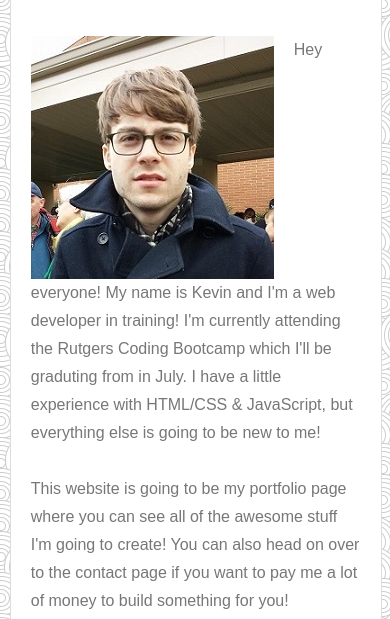
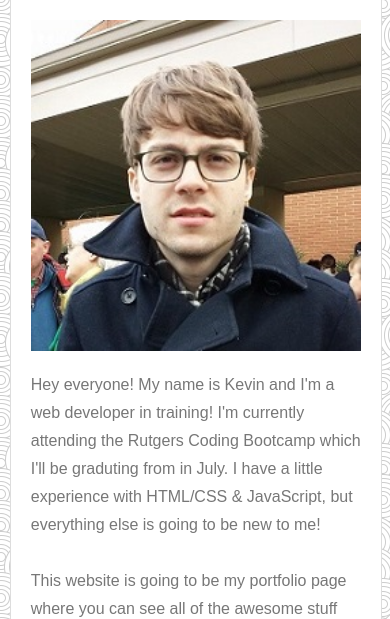
Before and after one commit to kevingraber/mobile-responsive-portfolio, a plain HTML site: page index.html in a window 390 px wide. Shown: the part 225-844 px from the top of the page. Drawn offline with Linux system fonts and the light colour scheme.

Commit message:
finishing touches on the index page in 640px

```diff
--- a/assets/css/style.css
+++ b/assets/css/style.css
@@ -386,4 +386,13 @@ textarea {
 		text-align:left;
 		margin:0px;
 	}
+
+	#pic {
+		width:100%;
+		padding-bottom:20px;
+	}
+
+	#mainContent p {
+		margin-top:0px;
+	}
 }
--- a/index.html
+++ b/index.html
@@ -25,7 +25,7 @@
 					<h1>About Me</h1>
 					<hr>
 					<p>
-					<img src="assets/images/kevin.jpg" style="float: left; margin: 0px 20px 0px 0px;" alt="kevin graber">
+					<img id="pic" src="assets/images/kevin.jpg" style="float: left; margin: 0px 20px 0px 0px;" alt="kevin graber">
 					Hey everyone! My name is Kevin and I'm a web developer in training! I'm currently attending the Rutgers Coding Bootcamp which I'll be graduting from in July. I have a little experience with HTML/CSS & JavaScript, but everything else is going to be new to me!
 					<br>
 					<br>
```
